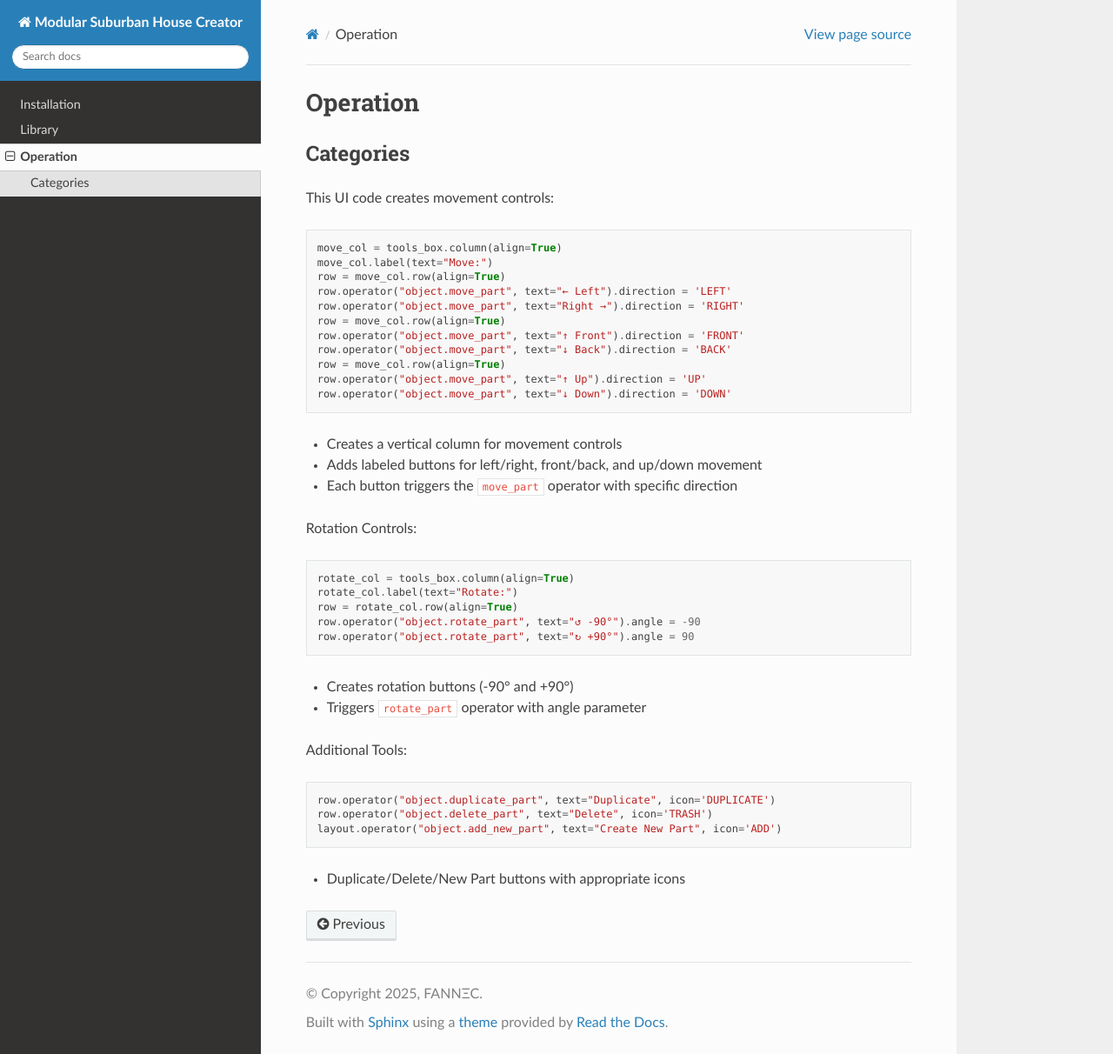
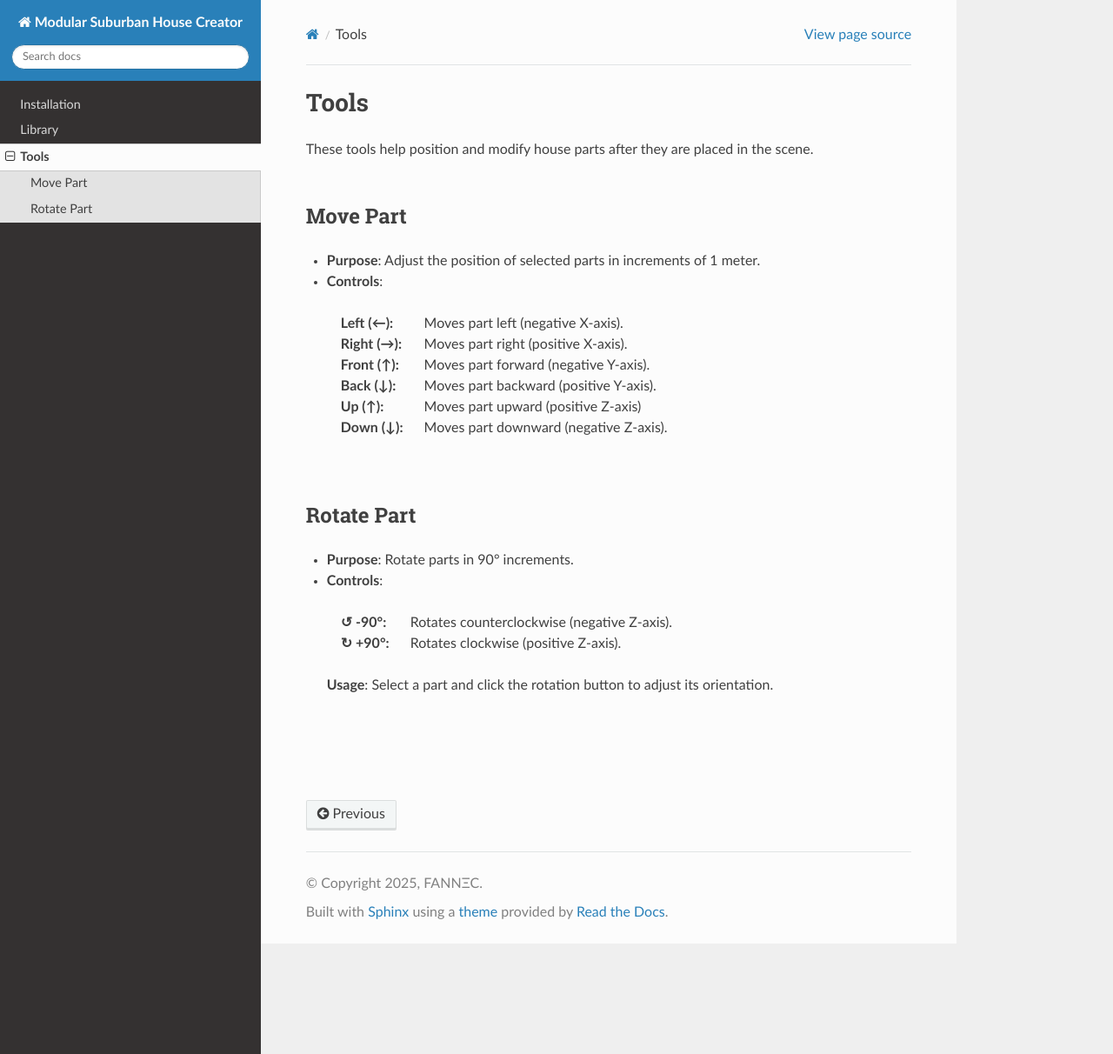
Before and after one commit to DjamelEddineX/Modular_Suburban_House_Creator_Docs, a Sphinx documentation site: the page built from docs/source/operation.rst, in a window 1280 px wide and 1212 px high. Shown: the whole window at 87% size. Built offline with Sphinx 7.4.7 and the Read the Docs theme 3.1.0, drawn with Linux system fonts in a browser that asks for light colours.

Commit message:
Update operation.rst

```diff
--- a/docs/source/operation.rst
+++ b/docs/source/operation.rst
@@ -1,48 +1,30 @@
-Operation
-=========
+Tools
+##########
 
-Categories
-----------
+| These tools help position and modify house parts after they are placed in the scene.
+|
 
-This UI code creates movement controls:
+Move Part
+******
 
-.. code-block:: python
+* **Purpose**: Adjust the position of selected parts in increments of 1 meter.
+* **Controls**:
+ :Left (←): Moves part left (negative X-axis).
+ :Right (→): Moves part right (positive X-axis).
+ :Front (↑): Moves part forward (negative Y-axis).
+ :Back (↓): Moves part backward (positive Y-axis).
+ :Up (↑): Moves part upward (positive Z-axis)
+ :Down (↓): Moves part downward (negative Z-axis).
+|
 
-   move_col = tools_box.column(align=True)
-   move_col.label(text="Move:")
-   row = move_col.row(align=True)
-   row.operator("object.move_part", text="← Left").direction = 'LEFT'
-   row.operator("object.move_part", text="Right →").direction = 'RIGHT'
-   row = move_col.row(align=True)
-   row.operator("object.move_part", text="↑ Front").direction = 'FRONT'
-   row.operator("object.move_part", text="↓ Back").direction = 'BACK'
-   row = move_col.row(align=True)
-   row.operator("object.move_part", text="↑ Up").direction = 'UP'
-   row.operator("object.move_part", text="↓ Down").direction = 'DOWN'
+Rotate Part
+******
 
-- Creates a vertical column for movement controls
-- Adds labeled buttons for left/right, front/back, and up/down movement
-- Each button triggers the ``move_part`` operator with specific direction
+* **Purpose**: Rotate parts in 90° increments.
+* **Controls**:
+ :↺ -90°: Rotates counterclockwise (negative Z-axis).
+ :↻ +90°: Rotates clockwise (positive Z-axis).
+ **Usage**: Select a part and click the rotation button to adjust its orientation.
+|
 
-Rotation Controls:
-
-.. code-block:: python
-
-   rotate_col = tools_box.column(align=True)
-   rotate_col.label(text="Rotate:")
-   row = rotate_col.row(align=True)
-   row.operator("object.rotate_part", text="↺ -90°").angle = -90
-   row.operator("object.rotate_part", text="↻ +90°").angle = 90
-
-- Creates rotation buttons (-90° and +90°)
-- Triggers ``rotate_part`` operator with angle parameter
-
-Additional Tools:
-
-.. code-block:: python
-
-   row.operator("object.duplicate_part", text="Duplicate", icon='DUPLICATE')
-   row.operator("object.delete_part", text="Delete", icon='TRASH')
-   layout.operator("object.add_new_part", text="Create New Part", icon='ADD')
-
-- Duplicate/Delete/New Part buttons with appropriate icons
+|
```
